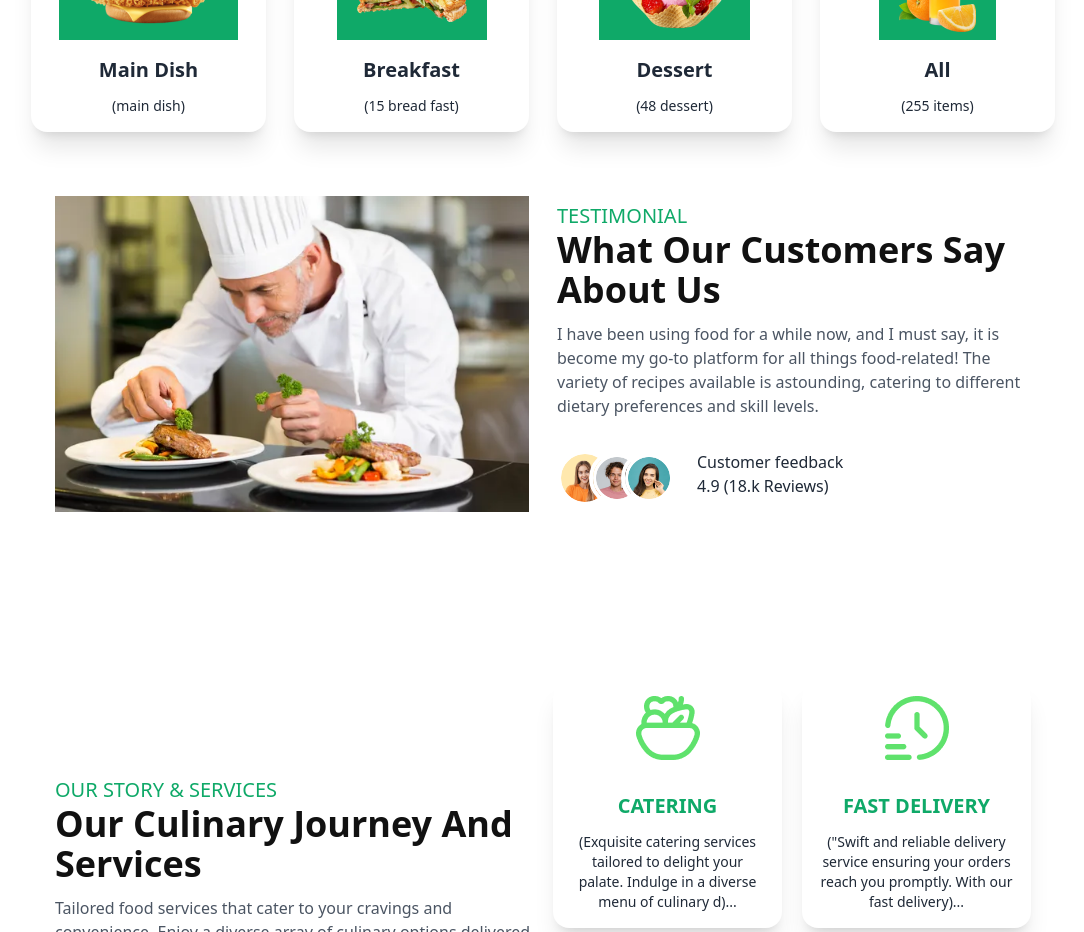
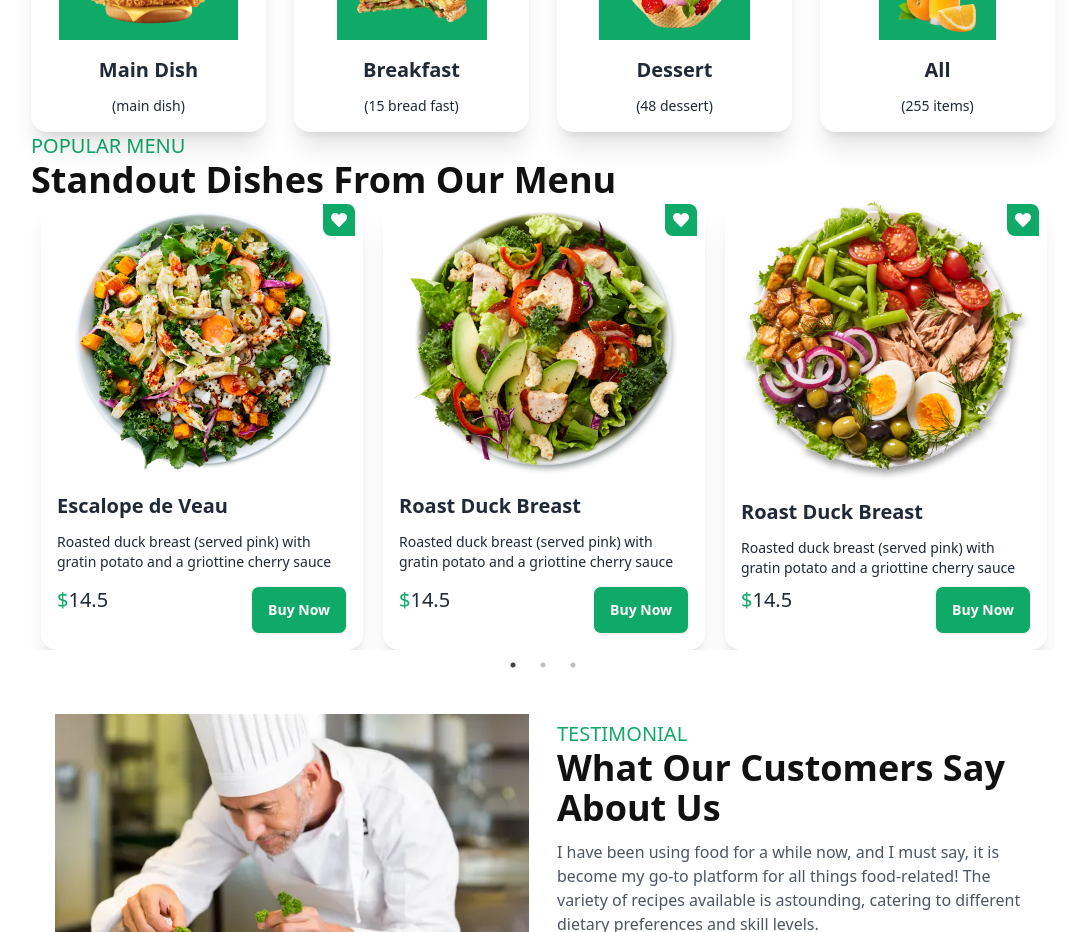
Before and after one commit to RashedAkash/food-react, a React (Vite) app: page / in a window 1280 px wide. Shown: the part 840-1772 px from the top of the page, without its empty margins (97-1181 px from the left). Built offline with nearby package versions, Linux system fonts and the light colour scheme.

Commit message:
popular menu section create

```diff
--- a/package.json
+++ b/package.json
@@ -14,7 +14,10 @@
     "match-sorter": "^6.3.1",
     "react": "^18.2.0",
     "react-dom": "^18.2.0",
+    "react-icons": "^4.12.0",
     "react-router-dom": "^6.20.1",
+    "react-slick": "^0.29.0",
+    "slick-carousel": "^1.8.1",
     "sort-by": "^1.2.0"
   },
   "devDependencies": {
--- a/src/index.css
+++ b/src/index.css
@@ -1,3 +1,6 @@
 @tailwind base;
 @tailwind components;
 @tailwind utilities;
+.slick-slide > div{
+margin: 0 10px;
+}
--- a/src/pages/Home/Home.jsx
+++ b/src/pages/Home/Home.jsx
@@ -1,6 +1,7 @@
 import Banner from "../../components/Banner/Banner";
 import PopularCat from "./PopularCat";
 import Services from "./Services";
+import SpecialDish from "./SpecialDish";
 import Testimonial from "./Testimonial";
 
 
@@ -10,6 +11,7 @@ const Home = () => {
     <div>
       <Banner />
       <PopularCat />
+      <SpecialDish />
       <Testimonial />
       <Services />
 
--- /dev/null
+++ b/src/pages/Home/SpecialDish.jsx
@@ -0,0 +1,68 @@
+import { useEffect, useState } from 'react';
+import "slick-carousel/slick/slick.css";
+import "slick-carousel/slick/slick-theme.css";
+import Slider from "react-slick";
+import Title from '../../shared/Title';
+import SpecialDishesCard from './SpecialDishesCard';
+
+const SpecialDish = () => {
+  const [popular, setPopular] = useState([]);
+  useEffect(() => {
+    fetch('/menu.json')
+      .then(res => res.json())
+      .then(data => {
+        const populerMenus = data.filter(pm => pm?.category === 'popular')
+        setPopular(populerMenus);
+      })
+  }, [setPopular]);
+  var settings = {
+      dots: true,
+      infinite: false,
+      speed: 500,
+      slidesToShow: 3,
+      slidesToScroll: 3,
+      initialSlide: 0,
+      responsive: [
+        {
+          breakpoint: 1024,
+          settings: {
+            slidesToShow: 3,
+            slidesToScroll: 3,
+            infinite: true,
+            dots: true
+          }
+        },
+        {
+          breakpoint: 600,
+          settings: {
+            slidesToShow: 2,
+            slidesToScroll: 2,
+            initialSlide: 2
+          }
+        },
+        {
+          breakpoint: 480,
+          settings: {
+            slidesToShow: 1,
+            slidesToScroll: 1
+          }
+        }
+      ]
+    };
+
+  return (
+    <div>
+      <Title title='Standout Dishes From Our Menu' subTitle='Popular menu' />
+        <Slider {...settings}>
+
+          {
+            popular?.map(pop=> <SpecialDishesCard key={pop.id} pop={pop}/> )
+            }
+
+
+        </Slider>
+    </div>
+  );
+};
+
+export default SpecialDish;
--- /dev/null
+++ b/src/pages/Home/SpecialDishesCard.jsx
@@ -0,0 +1,28 @@
+import { useState } from "react";
+import { FaHeart } from "react-icons/fa";
+
+const SpecialDishesCard = ({ pop }) => {
+
+  const [click, setClick] = useState(false);
+  const { _id, name, recipe, image, category, price } = pop;
+  return (
+    <div>
+      <div className="card card-compact h-[450px]  bg-base-100 shadow-xl">
+        <figure className=' relative'>
+          <img src={image} alt="Shoes" />
+<span className=' absolute bg-[#0fa968] p-2 top-1 right-2 rounded-tr-lg rounded-bl-lg'><FaHeart className={`${click? 'text-red-700':'text-white'}`} onClick={() => setClick(!click)} /></span>
+        </figure>
+  <div className="card-body">
+          <h2 className="card-title">{name }</h2>
+          <p>{ recipe}</p>
+          <div className="card-actions ">
+            <p className='text-xl'><span className='  text-[#0fa968]'>$</span>{price }</p>
+      <button className="btn text-white bg-[#0fa968]">Buy Now</button>
+    </div>
+  </div>
+</div>
+    </div>
+  );
+};
+
+export default SpecialDishesCard;
```
Also changed, not shown: 1 other file (tests, documents, lock files or other folders).
